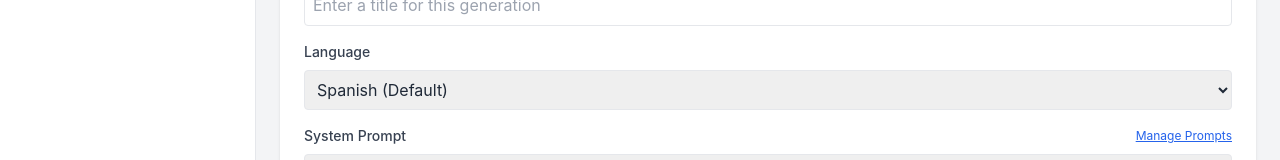
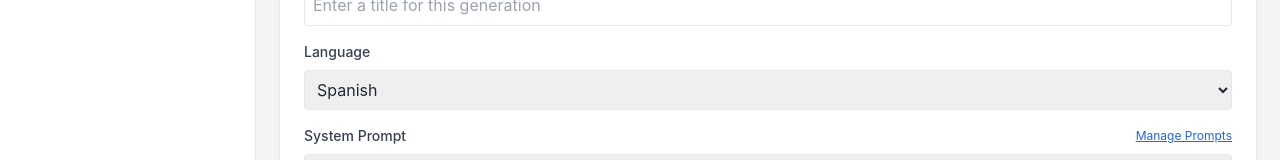
Before and after one commit to ChemaAlfonso/kraken-labs-video-transcriber, a Vue app: page /#/ in a window 1280 px wide. Shown: the part 280-440 px from the top of the page. Built offline with nearby package versions, Linux system fonts and the light colour scheme.

Commit message:
refactor: remove default labeling from language and prompt options for a cleaner UI

```diff
--- a/src/views/Generator.vue
+++ b/src/views/Generator.vue
@@ -52,7 +52,7 @@
       <div class="mb-4">
         <label class="block text-sm font-medium text-gray-700 mb-2">Language</label>
         <select v-model="language" class="w-full p-2 border rounded" :disabled="isGenerating">
-          <option value="es">Spanish (Default)</option>
+          <option value="es">Spanish</option>
           <option value="en">English</option>
           <option value="fr">French</option>
           <option value="de">German</option>
@@ -80,7 +80,7 @@
           :disabled="isGenerating"
         >
           <option v-for="systemPrompt in systemPrompts" :key="systemPrompt.id" :value="systemPrompt.id">
-            {{ systemPrompt.name }}{{ systemPrompt.is_default ? ' (Default)' : '' }}
+            {{ systemPrompt.name }}
           </option>
         </select>
         <p class="mt-1 text-xs text-gray-500">
@@ -106,7 +106,7 @@
           :disabled="isGenerating"
         >
           <option v-for="userPrompt in userPrompts" :key="userPrompt.id" :value="userPrompt.id">
-            {{ userPrompt.name }}{{ userPrompt.is_default ? ' (Default)' : '' }}
+            {{ userPrompt.name }}
           </option>
         </select>
         <textarea
```
